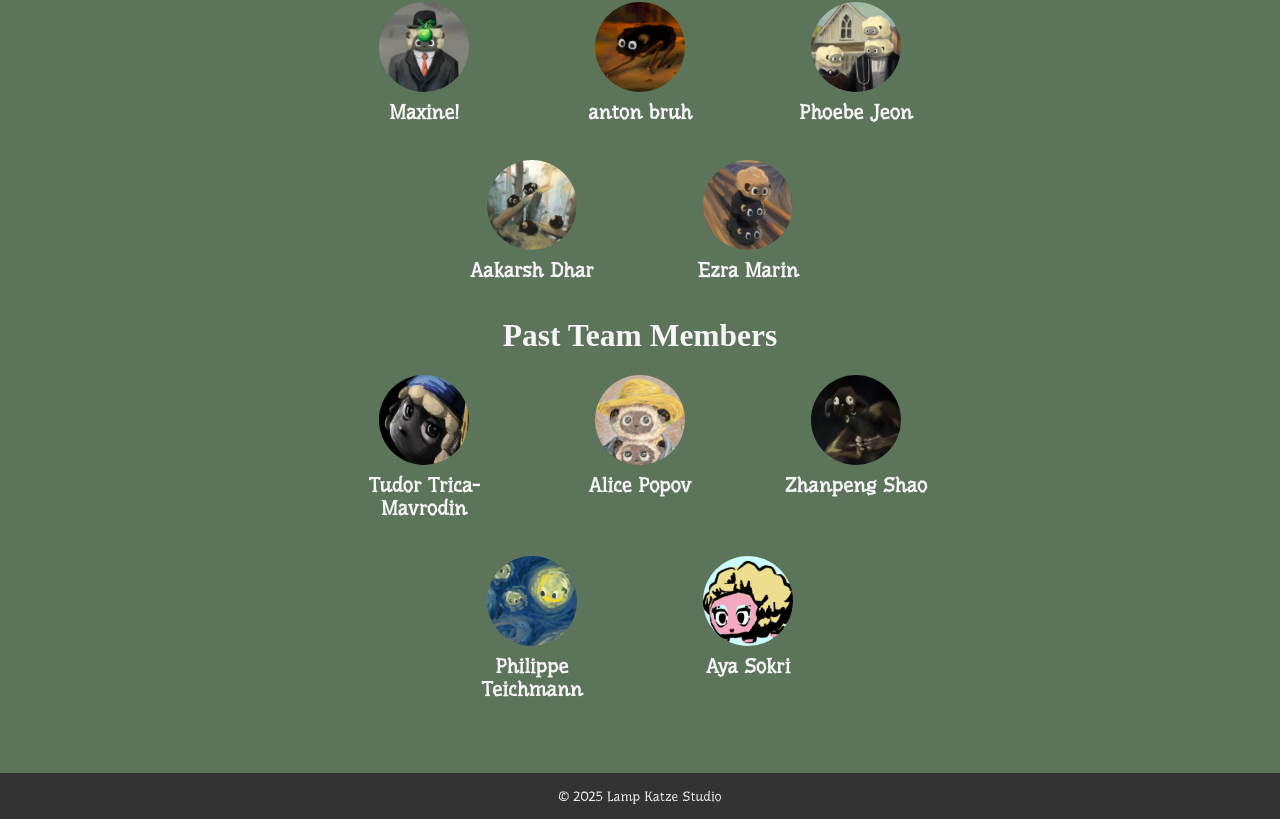
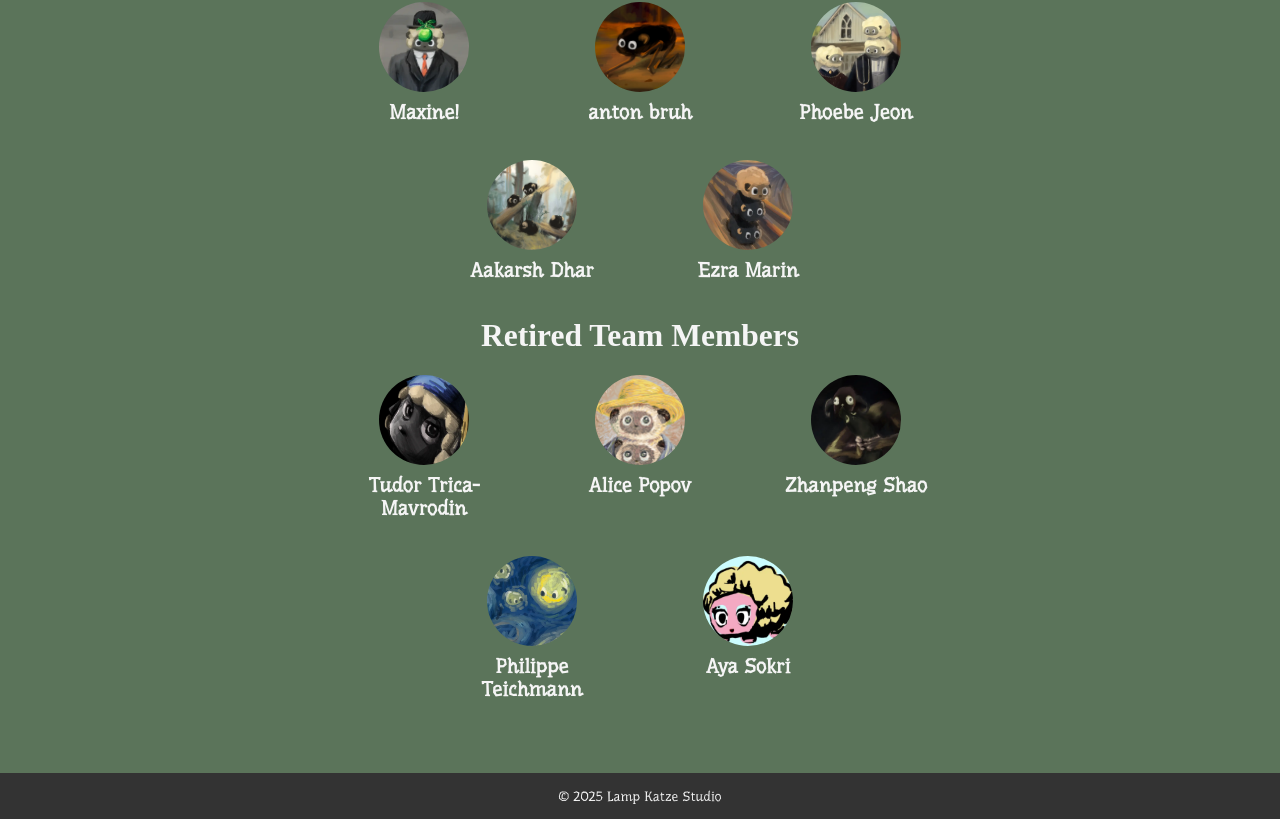
Before and after one commit to Lamp-Katze-Studio/Lamp-Katze-Studio.github.io, a plain HTML site: page index.html in a window 1280 px wide. Shown: the part 2674-3493 px from the top of the page. Drawn offline with Linux system fonts and the light colour scheme; a web font is replaced by a local one.

Commit message:
Update team members

```diff
--- a/index.html
+++ b/index.html
@@ -116,7 +116,7 @@
 						<h4>Ezra Marin</h4>
 					</div>
 				</div>
-				<h1>Past Team Members</h1>
+				<h1>Retired Team Members</h1>
 				<div class="team-info">
 					<div class="team-member">
 						<img src="./assets/images/sheep/sheep_7.webp">
```
